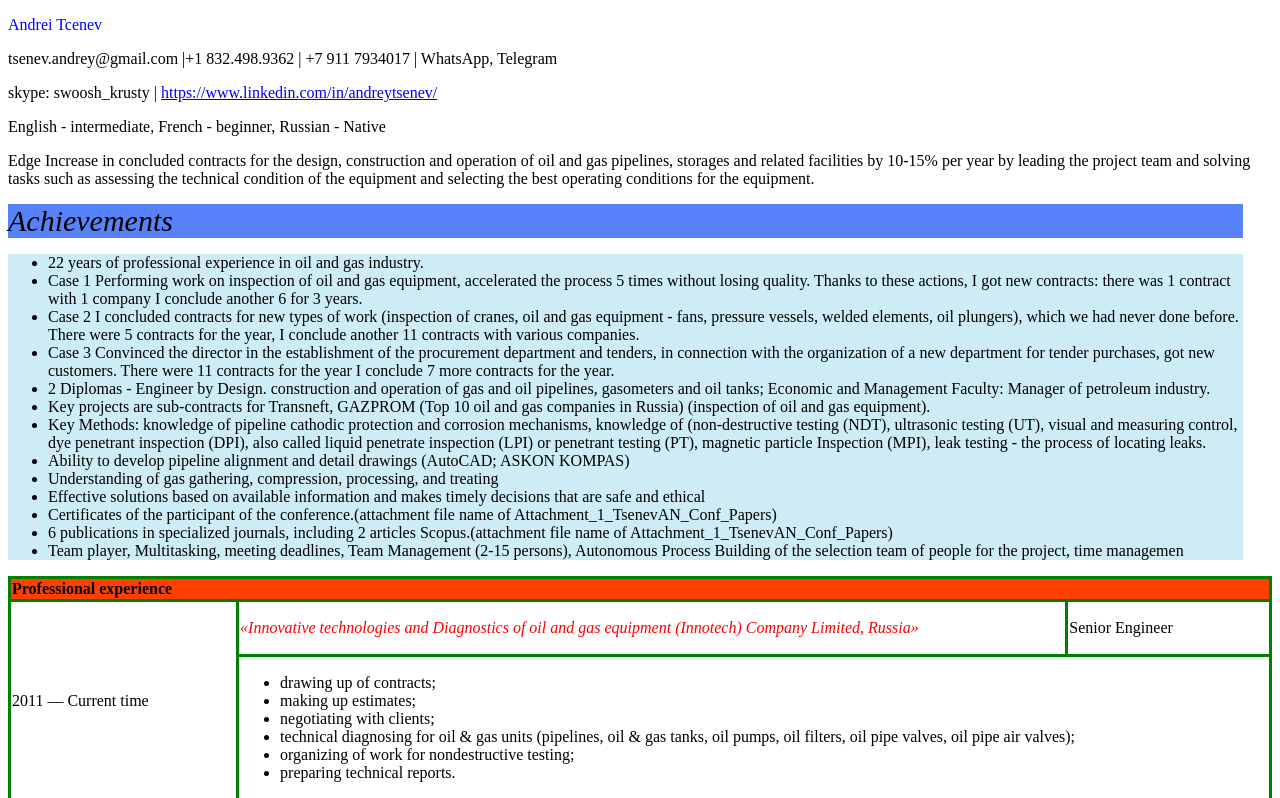
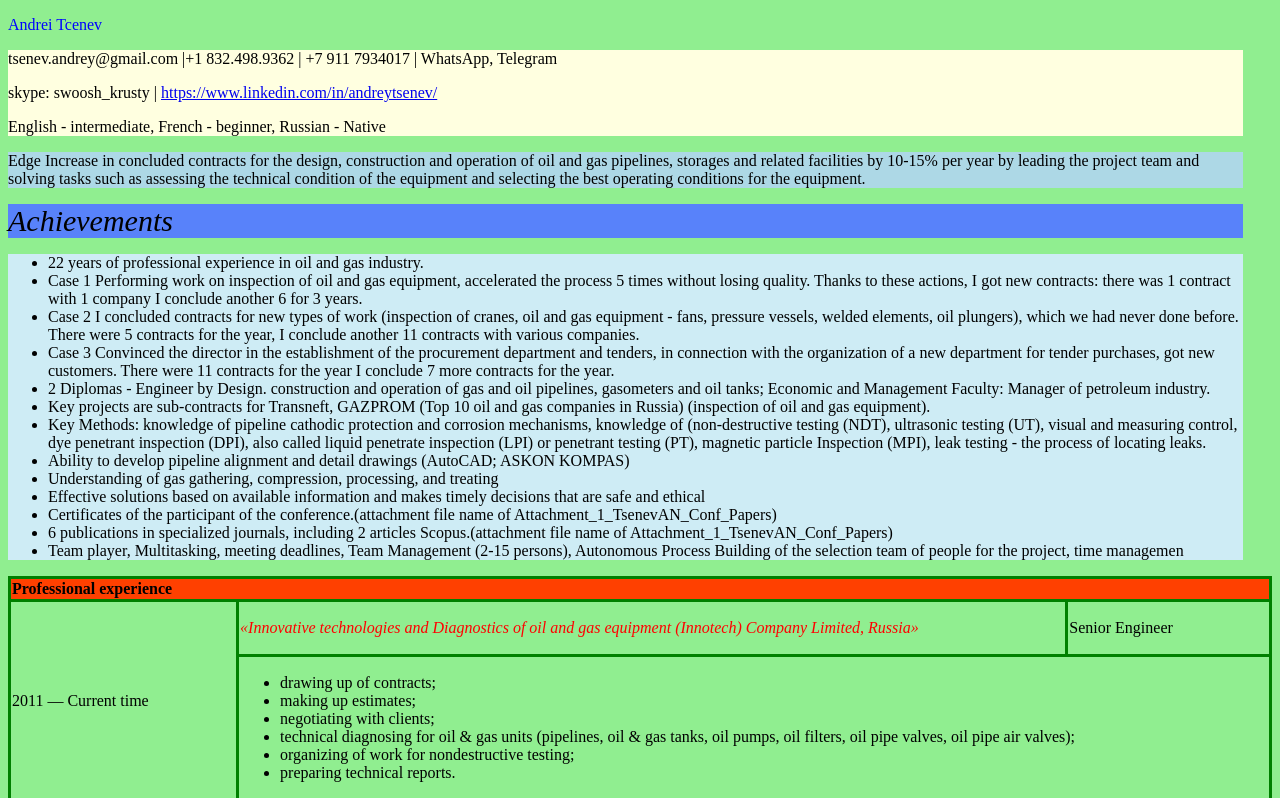
Before and after one commit to swooshkrusty/PortTsenev, a plain HTML site: page index.html in a window 1280 px wide. Shown: the top 798 px of the page. Drawn offline with Linux system fonts and the light colour scheme.

Commit message:
Add StyleTable.css

```diff
--- a/StyleTable.css
+++ b/StyleTable.css
@@ -32,3 +32,21 @@ th  {
   width: 1235px;
   background-color: #CEECF5;
 }
+#edge {
+  width: 1235px;
+  background-color: lightblue;
+}
+#data {
+    width: 1235px;
+    background-color: lightyellow;
+}
+@media (min-width: 500px){
+  body {
+    background-color: lightgreen;
+  }
+}
+@media (max-width: 499px) {
+  body {
+    background-color: lightblue;
+  }
+}
```
